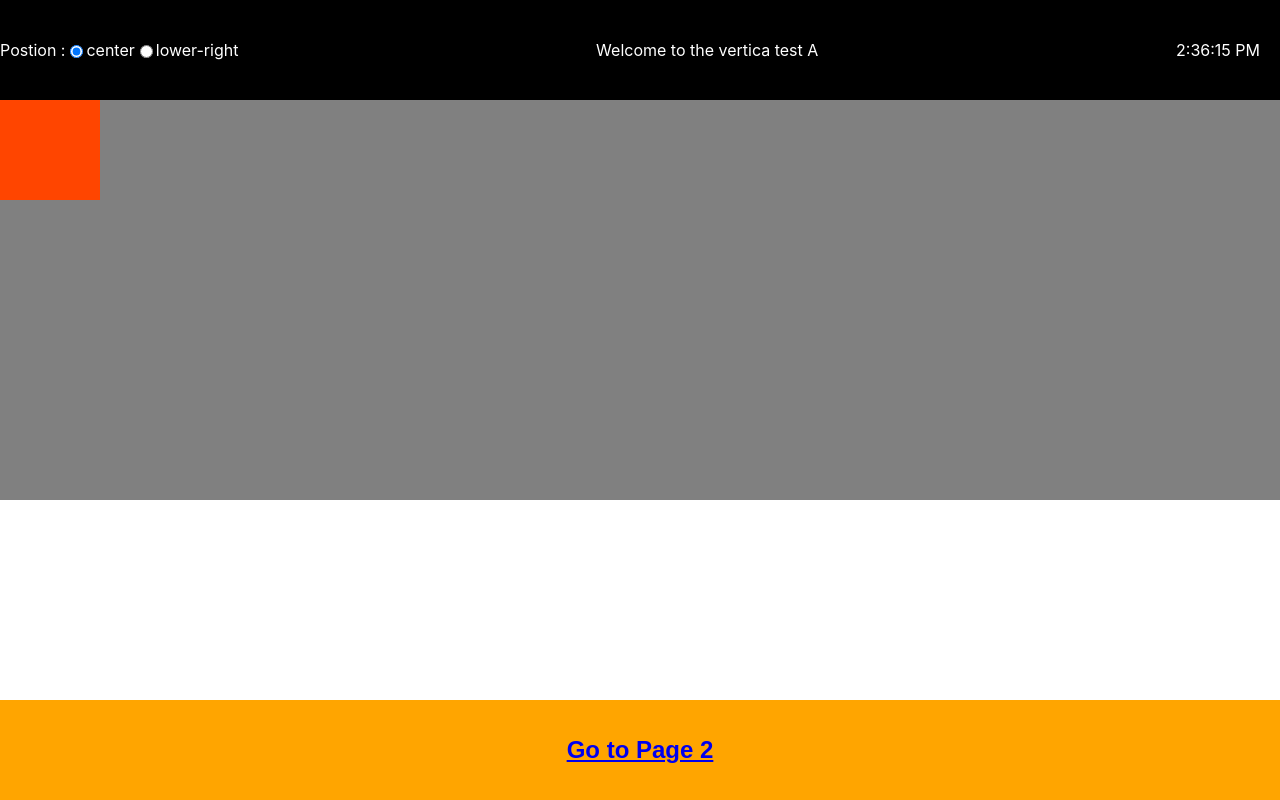
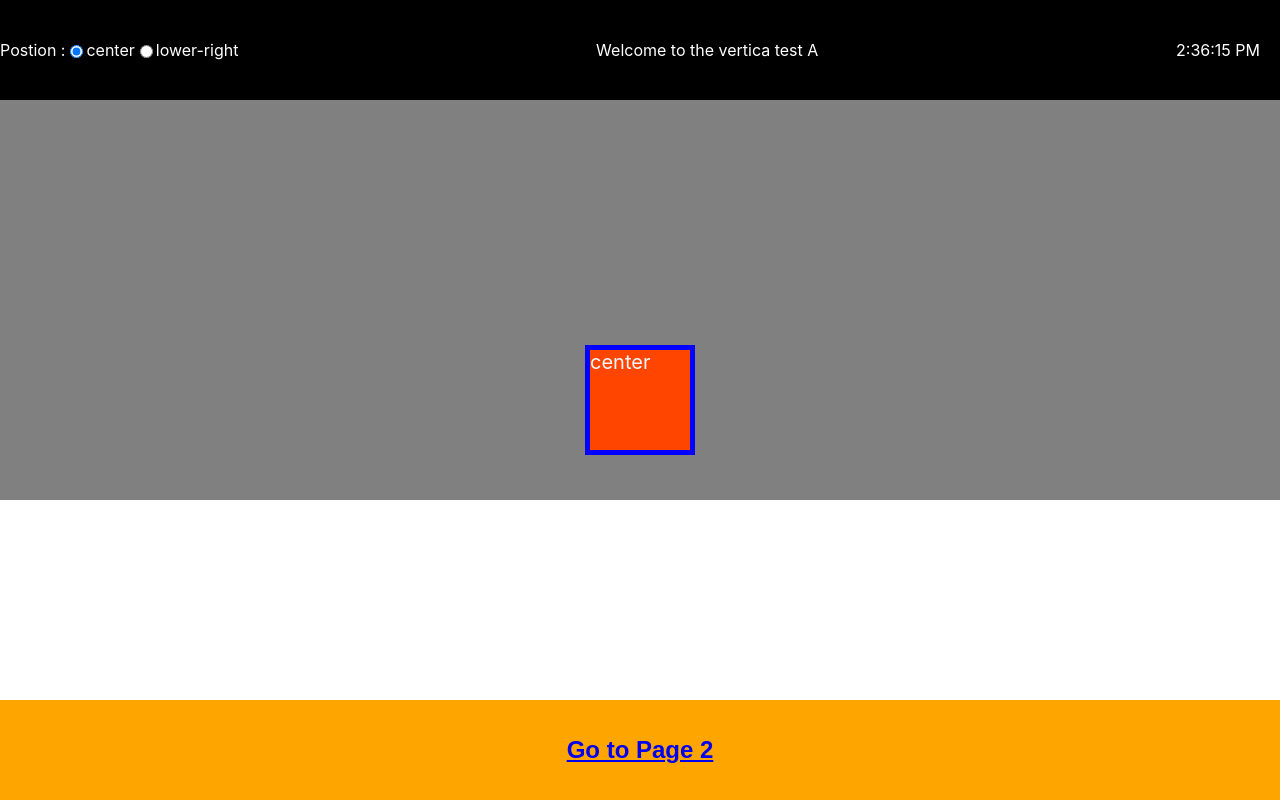
Before and after one commit to BALAJI141031/assignment, a React (Create React App) app: page /page2 in a window 1280 px wide. Both pictures are taken after a click on the button "Back". Built offline with nearby package versions, Linux system fonts and the light colour scheme.

Commit message:
bug:border color while navigating fixed

```diff
--- a/src/App.css
+++ b/src/App.css
@@ -74,29 +74,41 @@ footer > button {
   align-items:end;
 } */
 
-/* #center{
-  position: absolute;
-  bottom: 50%;
-  right:50%;
-  transform: translate(50%,50%);
-  margin-bottom: 100px;
+#center{
+  position: fixed;
+  left: 50% ;
+  top:50% ;
+  transform: translate(-50%, -50%);
+  background-color: orangered;
+  height: 100px;
+  width:100px;
+  color: aliceblue;
+  font-size: 20px;
+}
+
+#lower-right{
+   position: fixed;
+  right: 0% ;
+  bottom:0% ;
+  margin-bottom:100px ;
+  background-color: orangered;
+  height: 100px;
+  width:100px;
+  color: aliceblue;
+ font-size: 20px;
 }
 
 
-#lower-right{
-  position: absolute;
-  bottom: 0%;
-  right:0%;
-  margin-bottom: 100px;
-} */
-
-
-.slider{
+#slider{
   height: 100px;
   width:100px;
   background-color: orangered;
   position: relative;
+  /* color: aliceblue;
+  font-size: 20px; */
 }
+
+
 
 .style-border{
     border-style: solid;
--- a/src/App.js
+++ b/src/App.js
@@ -13,7 +13,7 @@ function App() {
   const [pageOneChanges, setpageOneChanges] = useState(false)
   const [position, setPosition] = useState(null)
   const [floatingBlockStatus, setFloatingBlock] = useState(false)
-  const [foating,setToFoat]=useState(false)
+  const [isItdragging,setToDrag]=useState("")
 
 
 
@@ -22,7 +22,6 @@ function App() {
     const handleEsc = (event) => {
        if (event.keyCode === 27) {
          setFloatingBlock(true)
-          // console.log("handling escape`")
       }
     };
     window.addEventListener('keydown', handleEsc);
@@ -48,14 +47,38 @@ function App() {
   }, []);
 
 
+  let activePosition
   let sliderbox = useRef(null);
   let boundary = useRef(null);
 
+  if (position === "center") {
+    if (sliderbox.current) {
+    sliderbox.current.style.left = "";
+    sliderbox.current.style.top ="";
+    }
+
+    activePosition="center"
+  } else if (position === "lower-right") {
+    if (sliderbox.current ) {
+    sliderbox.current.style.left = "";
+    sliderbox.current.style.top ="";
+    }
+
+    activePosition="lower-right"
+  }
+
+
+
   function handleMouseDown(e) {
     e.preventDefault();
+    let prevPositionY=e.target.offsetHeight+e.target.offsetTop
+    if (prevPositionY <= 500) {
+      setPosition((prev) => null)
+      setToDrag(true)
       let shiftX = e.clientX - sliderbox.current.getBoundingClientRect().left;
       let shiftY = e.clientY - sliderbox.current.getBoundingClientRect().top;
       function onMouseMove(event) {
+        setToDrag("Dragging")
         let newLeft =
           event.clientX - shiftX - boundary.current.getBoundingClientRect().left;
 
@@ -81,19 +104,17 @@ function App() {
         }
         sliderbox.current.style.left = newLeft + 'px';
         sliderbox.current.style.top = newTop + 'px';
-      console.log(newLeft + 'px', newTop + 'px');
       }
 
       function onMouseUp() {
+        setToDrag("Dragged position")
         sliderbox.current.removeEventListener('mouseup', onMouseUp);
         sliderbox.current.removeEventListener('mousemove', onMouseMove);
       }
-
       sliderbox.current.addEventListener('mousemove', onMouseMove);
       sliderbox.current.addEventListener('mouseup', onMouseUp);
     }
-
-
+  }
   return (
     <div className="App">
       <Routes>
@@ -103,7 +124,7 @@ function App() {
              <div className='flex-div position-control-div'>
               <p>Postion : </p>
               <div className='flex-div'>
-                  {positionTypes.map((type) => <PositionType type={type} key={type} setPosition={setPosition} pageOneChanges={pageOneChanges} setpageOneChanges={setpageOneChanges} position={position} setToFoat={setToFoat}/> )}
+                  {positionTypes.map((type) => <PositionType type={type} key={type} setPosition={setPosition} pageOneChanges={pageOneChanges} setpageOneChanges={setpageOneChanges} position={position} setToDrag={setToDrag}/> )}
             </div>
            </div>
           <p>Welcome to the vertica test A</p>
@@ -112,21 +133,30 @@ function App() {
 
       <div className="display-area" ref={boundary}>
       <div
-        className="slider"
-        onMouseDown={(e) => handleMouseDown(e)}
+        id={ position === null ? "slider" : activePosition}
+          onMouseDown={(e) => {
+          handleMouseDown(e)}
+        }
+                style={floatingBlockStatus ? { display: "none" } : { display: "block" }}
+                className={pageOneChanges && "style-border"}
         ref={sliderbox}
         onDragStart={function () {
           return false;
         }}
-      ></div>
+              >
+
+                {isItdragging}
+      </div>
     </div>
 
         <footer className='pos-fixed flex-div flex-H-space-center flex-H-center-V'>
        <button> <Link to="/page2">
           Go to Page 2
        </Link> </button>
-        </footer></>} />
-        <Route path="/page2" element={<Pagetwo setpageOneChanges={setpageOneChanges} setPosition={setPosition}/>}/>
+            </footer>
+          </>}
+        />
+        <Route path="/page2" element={<Pagetwo setpageOneChanges={setpageOneChanges} setPosition={setPosition} setToDrag={setToDrag}/>}/>
       </Routes>
 
     </div>
--- a/src/Routes/routeTwo.js
+++ b/src/Routes/routeTwo.js
@@ -1,7 +1,7 @@
 import React from 'react'
 import './index.css'
 import { Link } from 'react-router-dom'
-export default function Pagetwo({setpageOneChanges,setPosition}) {
+export default function Pagetwo({setpageOneChanges,setPosition,setToDrag}) {
   return <div className='page-two-section'>
 
     <div className='navigation-div'>
@@ -9,6 +9,7 @@ export default function Pagetwo({setpageOneChanges,setPosition}) {
       <button onClick={() => {
         setpageOneChanges(true)
         setPosition("center")
+        setToDrag("center")
       }}><Link to="/">Back</Link></button>
     </div>
     <div className='content-div'>
--- a/src/components/ControlPosotion/positionType.js
+++ b/src/components/ControlPosotion/positionType.js
@@ -1,9 +1,9 @@
 import React from 'react'
 import './positionType.css'
-export default function PositionType({ type, setPosition, pageOneChanges,setpageOneChanges,position,setToFoat }) {
+export default function PositionType({ type, setPosition, pageOneChanges,setpageOneChanges,position,setToDrag }) {
 
   const handlePageOne = () => {
-    setToFoat(false)
+    setToDrag(type)
     setPosition(type)
     setpageOneChanges(false)
   }
```
Lines whose indentation alone changed are shown as unchanged.
